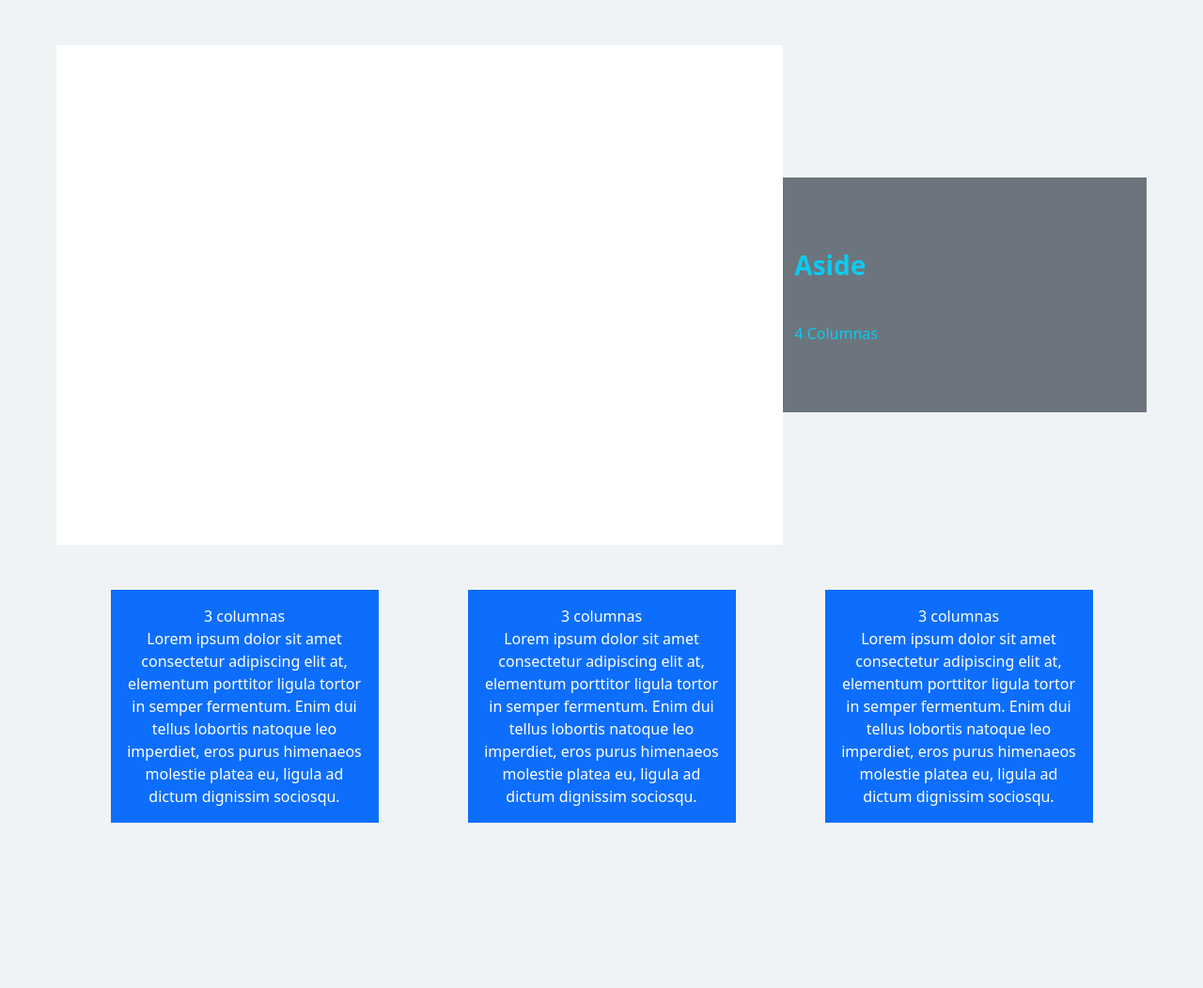
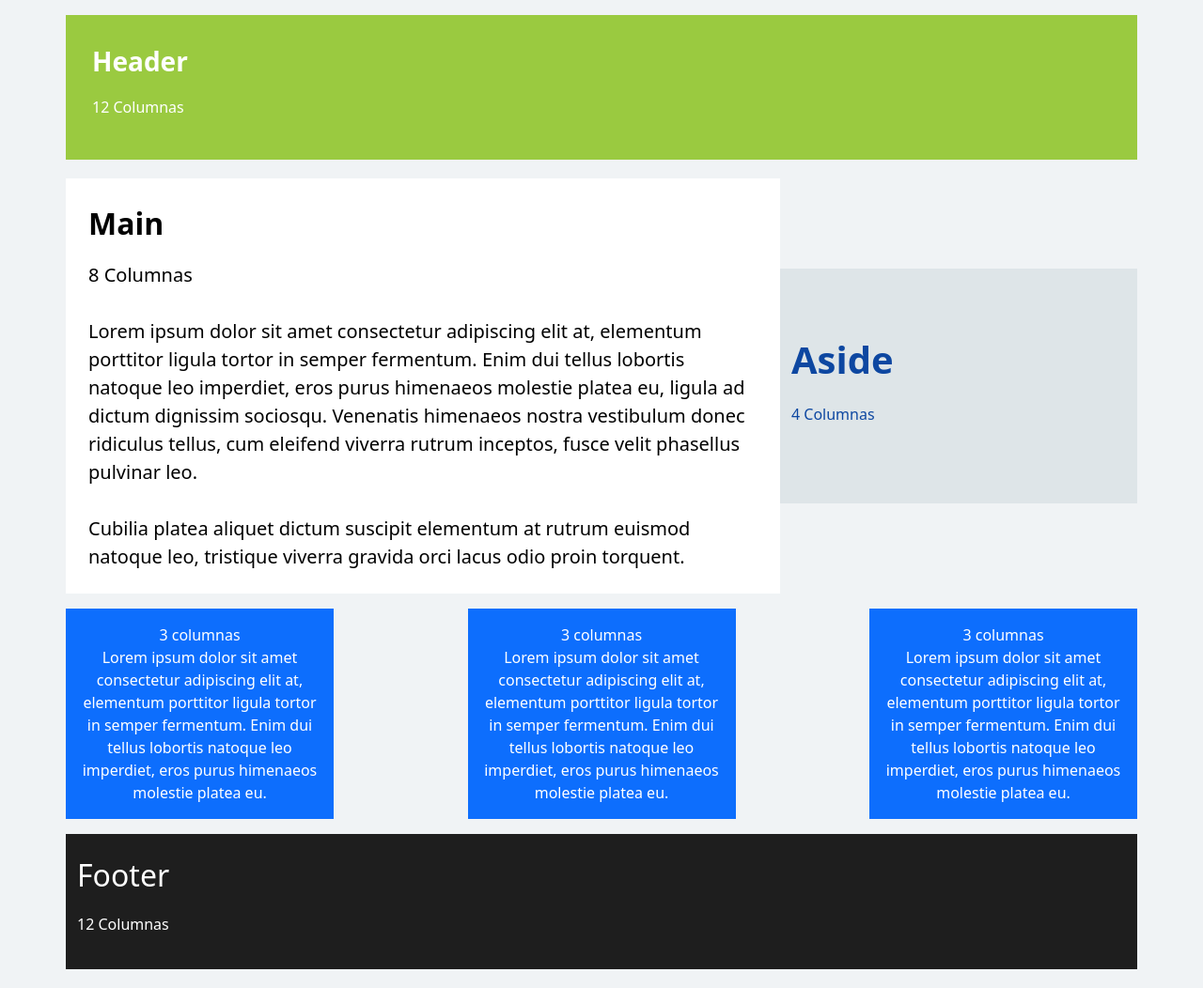
Before and after one commit to selukiler/Boostrap, a plain HTML site: page index.html in a window 1280 px wide. Shown: the whole page at 94% size. Before the commit the page ends 876 px from the top, so only its background shows below. Drawn offline with Linux system fonts and the light colour scheme.

Commit message:
Commit final trabajo realizado

```diff
--- a/css/estilos.css
+++ b/css/estilos.css
@@ -1,6 +1,6 @@
 body {
     background: #f0f3f5;
-	color: #fff;
+    color: #000000;
 }
 
 header {
--- a/index.html
+++ b/index.html
@@ -9,32 +9,60 @@
 	<title>Grid de Bootstrap 5</title>
 </head>
 <body>
-<div class="container-fluid ">
-    <div class="row m-5 align-items-center">
-        <div class="col-8 bg-white fs-5 text-start p-4"><p class="fs-2 fw-bold">Main</p>8 Columnas<br><br>
+<!DOCTYPE html>
+<html lang="en">
+<head>
+    <meta charset="UTF-8">
+    <meta http-equiv="X-UA-Compatible" content="IE=edge">
+    <meta name="viewport" content="width=device-width, initial-scale=1.0">
+    <link rel="stylesheet" href="css/bootstrap.min.css">
+    <link rel="stylesheet" href="css/estilos.css">
+    <title>Grid de Bootstrap 5</title>
+</head>
+<body>
+
+<div class="container contenedor-main">
+    <header class="row mt-3">
+        <div class="col-12   text-white p-2"> <p class="fw-bold fs-3">Header <br></p><p>12 Columnas</p></div>
+    </header>
+    <div class="row my-3 align-items-center">
+        <div class="col-md-8 bg-white fs-5 text-start p-4">
+            <p class="fs-2 fw-bold">Main</p>8 Columnas<br><br>
             Lorem ipsum dolor sit amet consectetur adipiscing elit at, elementum porttitor ligula tortor in semper fermentum.
             Enim dui tellus lobortis natoque leo imperdiet, eros purus himenaeos molestie platea eu, ligula ad dictum
             dignissim sociosqu. Venenatis himenaeos nostra vestibulum donec ridiculus tellus, cum eleifend viverra rutrum
             inceptos, fusce velit phasellus pulvinar leo. <br><br>Cubilia platea aliquet dictum suscipit elementum at rutrum
-            euismod natoque leo, tristique viverra gravida orci lacus odio proin torquent. Accumsan laoreet justo
-            facilisis libero pellentesque nec dictum suspendisse elementum, volutpat lectus mollis fringilla potenti
-            dapibus platea purus sapien, diam vel hac luctus fames natoque mus quis.</div>
-        <div class="col-4 bg-secondary text-start align-content-center text-info" style="height: 250px"><p class="fs-3 fw-bold">Aside</p><br> 4 Columnas</div>
+            euismod natoque leo, tristique viverra gravida orci lacus odio proin torquent.
+        </div>
+       <aside class="col-md-4 text-start align-content-center"style="height: 250px">
+            <p  class="fw-bold fs-1">Aside</p>4 Columnas</p>
+        </aside>
     </div>
-</div>
 
-<div class="container ">
-    <div class="row justify-content-around text-center">
-        <div class="col-3 bg-primary p-3">3 columnas<br> Lorem ipsum dolor sit amet consectetur adipiscing elit at, elementum porttitor ligula tortor in semper fermentum.
-            Enim dui tellus lobortis natoque leo imperdiet, eros purus himenaeos molestie platea eu, ligula ad dictum
-            dignissim sociosqu. </div>
-        <div class="col-3 bg-primary p-3">3 columnas<br> Lorem ipsum dolor sit amet consectetur adipiscing elit at, elementum porttitor ligula tortor in semper fermentum.
-            Enim dui tellus lobortis natoque leo imperdiet, eros purus himenaeos molestie platea eu, ligula ad dictum
-            dignissim sociosqu. </div>
-        <div class="col-3 bg-primary p-3">3 columnas <br> Lorem ipsum dolor sit amet consectetur adipiscing elit at, elementum porttitor ligula tortor in semper fermentum.
-            Enim dui tellus lobortis natoque leo imperdiet, eros purus himenaeos molestie platea eu, ligula ad dictum
-            dignissim sociosqu.</div>
+    <div class="row justify-content-between text-center mb-3">
+        <div class="col-md-3 bg-primary p-3 text-white">
+            3 columnas<br> Lorem ipsum dolor sit amet consectetur adipiscing elit at, elementum porttitor ligula tortor in semper fermentum.
+            Enim dui tellus lobortis natoque leo imperdiet, eros purus himenaeos molestie platea eu.
+        </div>
+        <div class="col-md-3 bg-primary p-3 text-white">
+            3 columnas<br> Lorem ipsum dolor sit amet consectetur adipiscing elit at, elementum porttitor ligula tortor in semper fermentum.
+            Enim dui tellus lobortis natoque leo imperdiet, eros purus himenaeos molestie platea eu.
+        </div>
+        <div class="col-md-3 bg-primary p-3 text-white">
+            3 columnas <br> Lorem ipsum dolor sit amet consectetur adipiscing elit at, elementum porttitor ligula tortor in semper fermentum.
+            Enim dui tellus lobortis natoque leo imperdiet, eros purus himenaeos molestie platea eu.
+        </div>
     </div>
+
+    <footer class="row mb-3">
+        <div class="col-12 ">
+            <p class="text-white fs-2">Footer</p><p class="text-white"> 12 Columnas</p>
+        </div>
+    </footer>
+
+</div> <script src="js/bootstrap.bundle.min.js"></script>
+</body>
+</html>
 </div>
 
 
```
Lines whose indentation alone changed are shown as unchanged.
